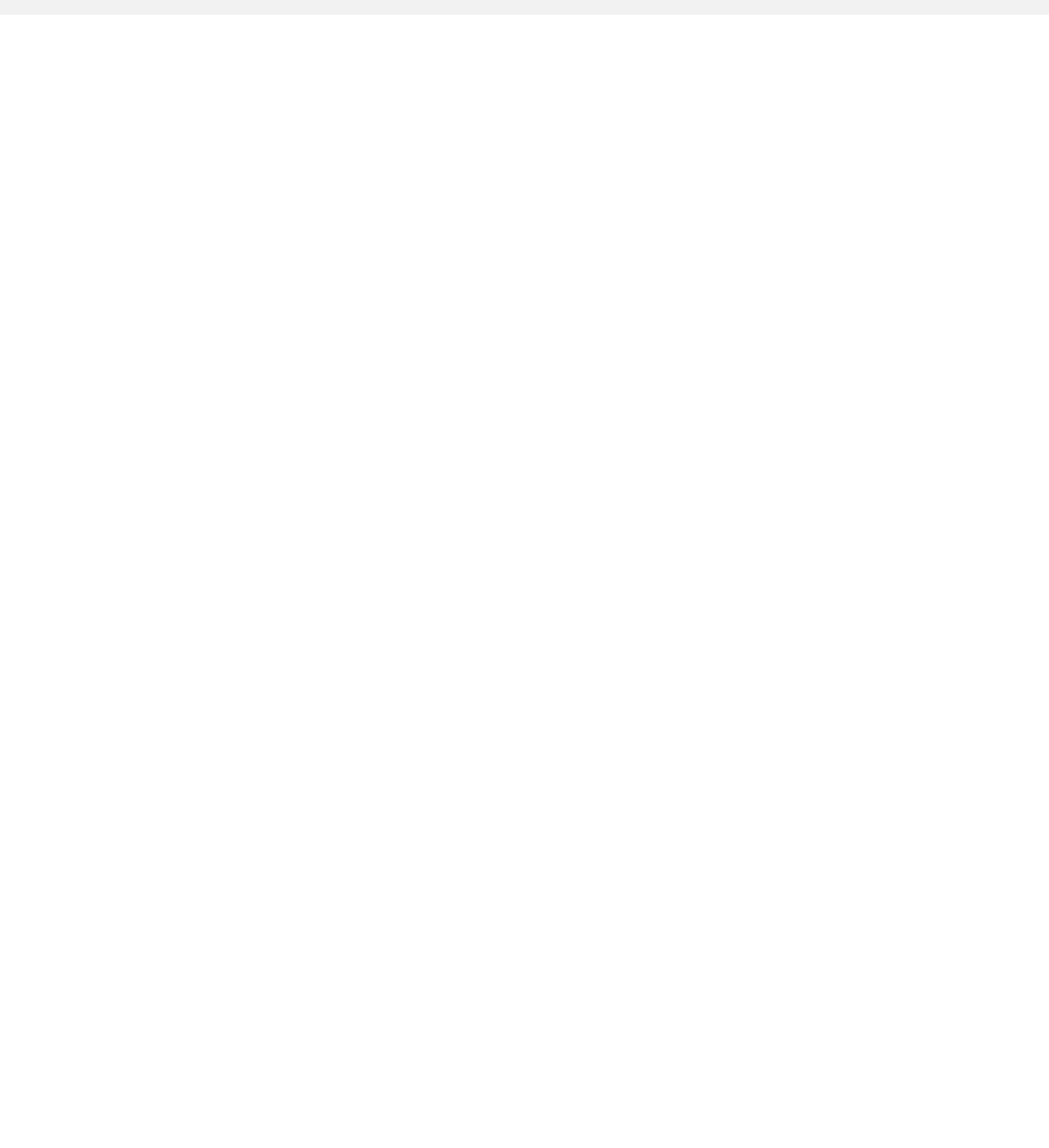
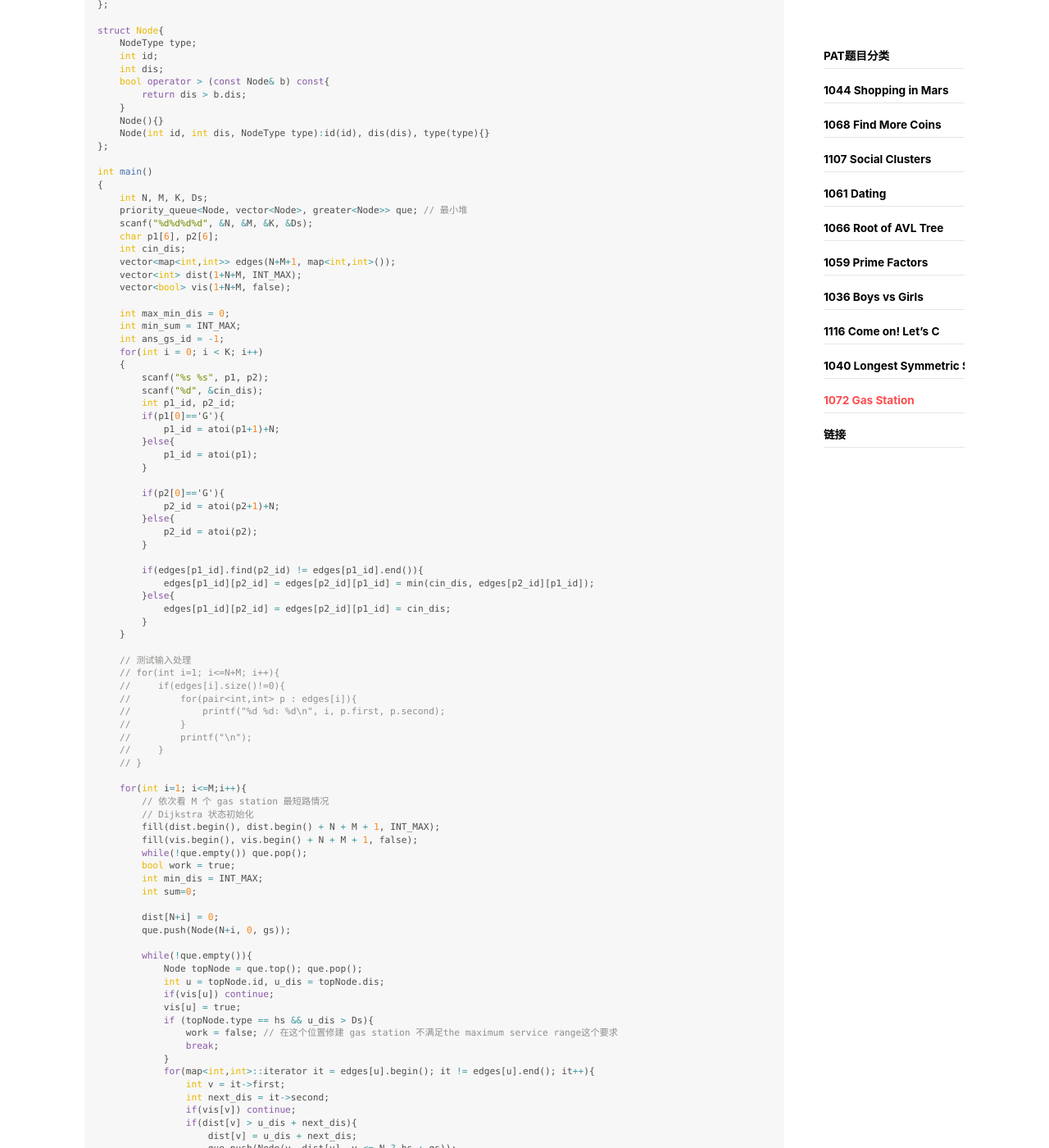
Before and after one commit to Chen-Dixi/Chen-Dixi.github.io, a Jekyll site: the page built from _posts/practice/2022-03-28-pat.md, in a window 1280 px wide and 1400 px high, scrolled down 12187 px. Shown: the whole window at 82% size. Built offline with Jekyll 4.4.1, drawn with Linux system fonts in a browser that asks for light colours; nearby versions of some CDN libraries; formulas are drawn with MathJax 3; before the commit the page ends 12205 px from its top, so only the background shows below that; some of the changed text lies outside the part shown.

Commit message:
pat 1072

````diff
--- a/_posts/practice/2022-03-28-pat.md
+++ b/_posts/practice/2022-03-28-pat.md
@@ -671,6 +671,153 @@
 }
 ```
 
+# **1072 Gas Station**
+
+[题目链接](https://pintia.cn/problem-sets/994805342720868352/problems/994805396953219072)
+Dijkstra最短路。
+最后一个用例过不了
+
+```c++
+#include <cstdio>
+#include <map>
+#include <cstdlib>
+#include <climits>
+#include <iostream>
+#include <vector>
+#include <math.h>
+#include <cctype>
+#include <algorithm>
+#include <queue>
+using namespace std;
+
+// 最短路算法
+// 前 N个是 house，后面 M个是Gas Station
+enum NodeType {
+    gs, // gas station
+    hs // house
+};
+
+struct Node{
+    NodeType type;
+    int id;
+    int dis;
+    bool operator > (const Node& b) const{
+        return dis > b.dis;
+    }
+    Node(){}
+    Node(int id, int dis, NodeType type):id(id), dis(dis), type(type){}
+};
+
+int main()
+{
+    int N, M, K, Ds;
+    priority_queue<Node, vector<Node>, greater<Node>> que; // 最小堆
+    scanf("%d%d%d%d", &N, &M, &K, &Ds);
+    char p1[6], p2[6];
+    int cin_dis;
+    vector<map<int,int>> edges(N+M+1, map<int,int>());
+    vector<int> dist(1+N+M, INT_MAX);
+    vector<bool> vis(1+N+M, false);
+
+    int max_min_dis = 0;
+    int min_sum = INT_MAX;
+    int ans_gs_id = -1;
+    for(int i = 0; i < K; i++)
+    {
+        scanf("%s %s", p1, p2);
+        scanf("%d", &cin_dis);
+        int p1_id, p2_id;
+        if(p1[0]=='G'){
+            p1_id = atoi(p1+1)+N;
+        }else{
+            p1_id = atoi(p1);
+        }
+
+        if(p2[0]=='G'){
+            p2_id = atoi(p2+1)+N;
+        }else{
+            p2_id = atoi(p2);
+        }
+
+        if(edges[p1_id].find(p2_id) != edges[p1_id].end()){
+            edges[p1_id][p2_id] = edges[p2_id][p1_id] = min(cin_dis, edges[p2_id][p1_id]);
+        }else{
+            edges[p1_id][p2_id] = edges[p2_id][p1_id] = cin_dis;
+        }
+    }
+
+    // 测试输入处理
+    // for(int i=1; i<=N+M; i++){
+    //     if(edges[i].size()!=0){
+    //         for(pair<int,int> p : edges[i]){
+    //             printf("%d %d: %d\n", i, p.first, p.second);
+    //         }
+    //         printf("\n");
+    //     }
+    // }
+
+    for(int i=1; i<=M;i++){
+        // 依次看 M 个 gas station 最短路情况
+        // Dijkstra 状态初始化
+        fill(dist.begin(), dist.begin() + N + M + 1, INT_MAX);
+        fill(vis.begin(), vis.begin() + N + M + 1, false);
+        while(!que.empty()) que.pop();
+        bool work = true;
+        int min_dis = INT_MAX;
+        int sum=0;
+
+        dist[N+i] = 0;
+        que.push(Node(N+i, 0, gs));
+
+        while(!que.empty()){
+            Node topNode = que.top(); que.pop();
+            int u = topNode.id, u_dis = topNode.dis;
+            if(vis[u]) continue;
+            vis[u] = true;
+            if (topNode.type == hs && u_dis > Ds){
+                work = false; // 在这个位置修建 gas station 不满足the maximum service range这个要求
+                break;
+            }
+            for(map<int,int>::iterator it = edges[u].begin(); it != edges[u].end(); it++){
+                int v = it->first;
+                int next_dis = it->second;
+                if(vis[v]) continue;
+                if(dist[v] > u_dis + next_dis){
+                    dist[v] = u_dis + next_dis;
+                    que.push(Node(v, dist[v], v <= N ? hs : gs));
+                }
+            }
+        }
+        if(!work){
+            continue;
+        }
+
+
+        for(int i=1; i<=N; i++){
+            if(dist[i] > Ds) break; // 不满足the maximum service range这个要求
+            sum += dist[i];
+            if(min_dis > dist[i])
+                min_dis = dist[i];
+            // 最小距离
+        }
+
+        if(min_dis > max_min_dis || (min_dis == max_min_dis && sum < min_sum)){
+            ans_gs_id = i;
+            max_min_dis = min_dis;
+            min_sum = sum;
+        }
+    }
+
+
+    if(ans_gs_id == -1){
+        printf("No Solution");
+    }else{
+        printf("G%d\n", ans_gs_id);
+        printf("%.1f %.1f", (float)max_min_dis, (float)min_sum/(float)N+0.05);
+    }
+}
+```
+
 # 链接
 
 [POJ题目分类推荐](https://blog.csdn.net/a1dark/article/details/11714009)
````
